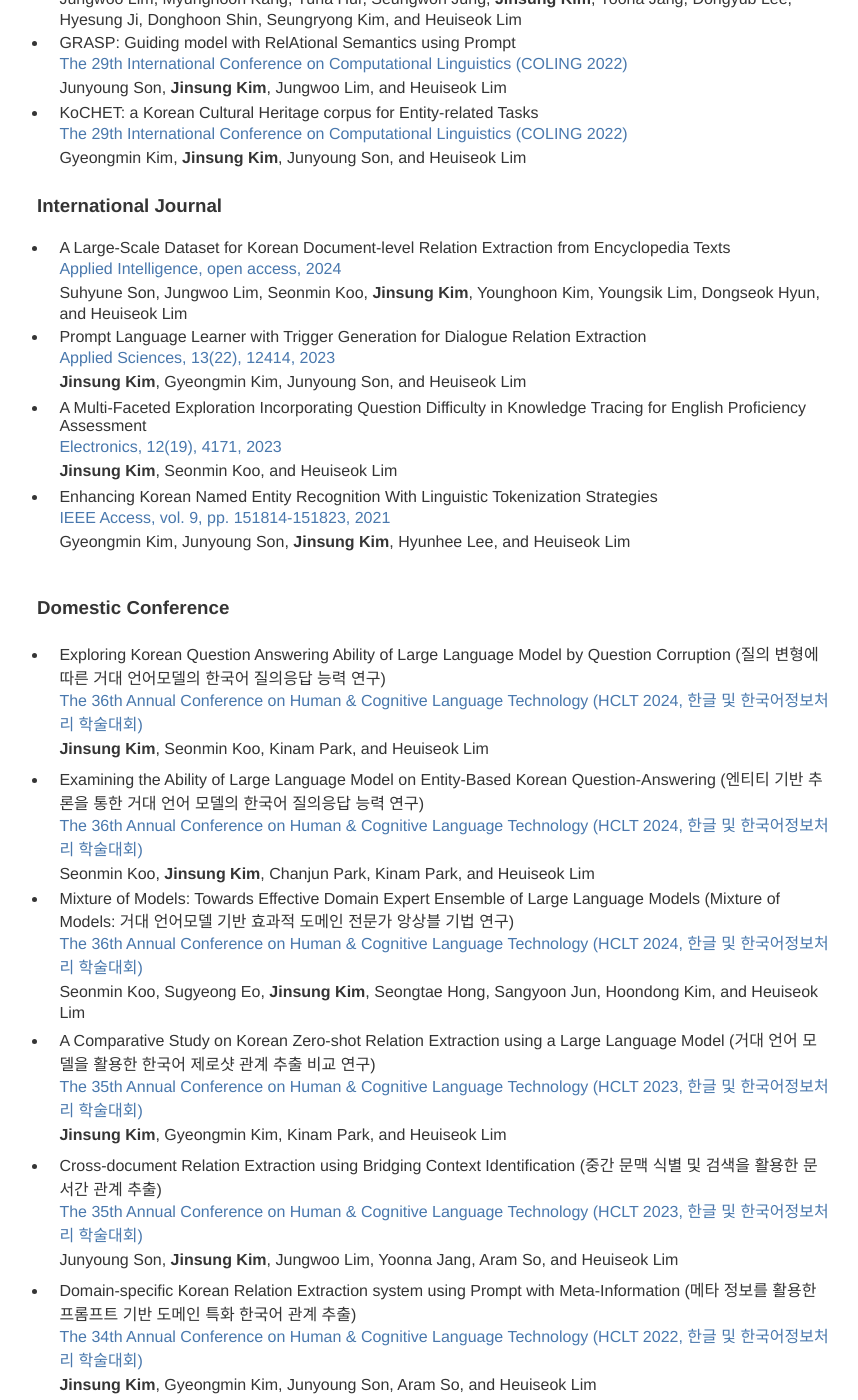
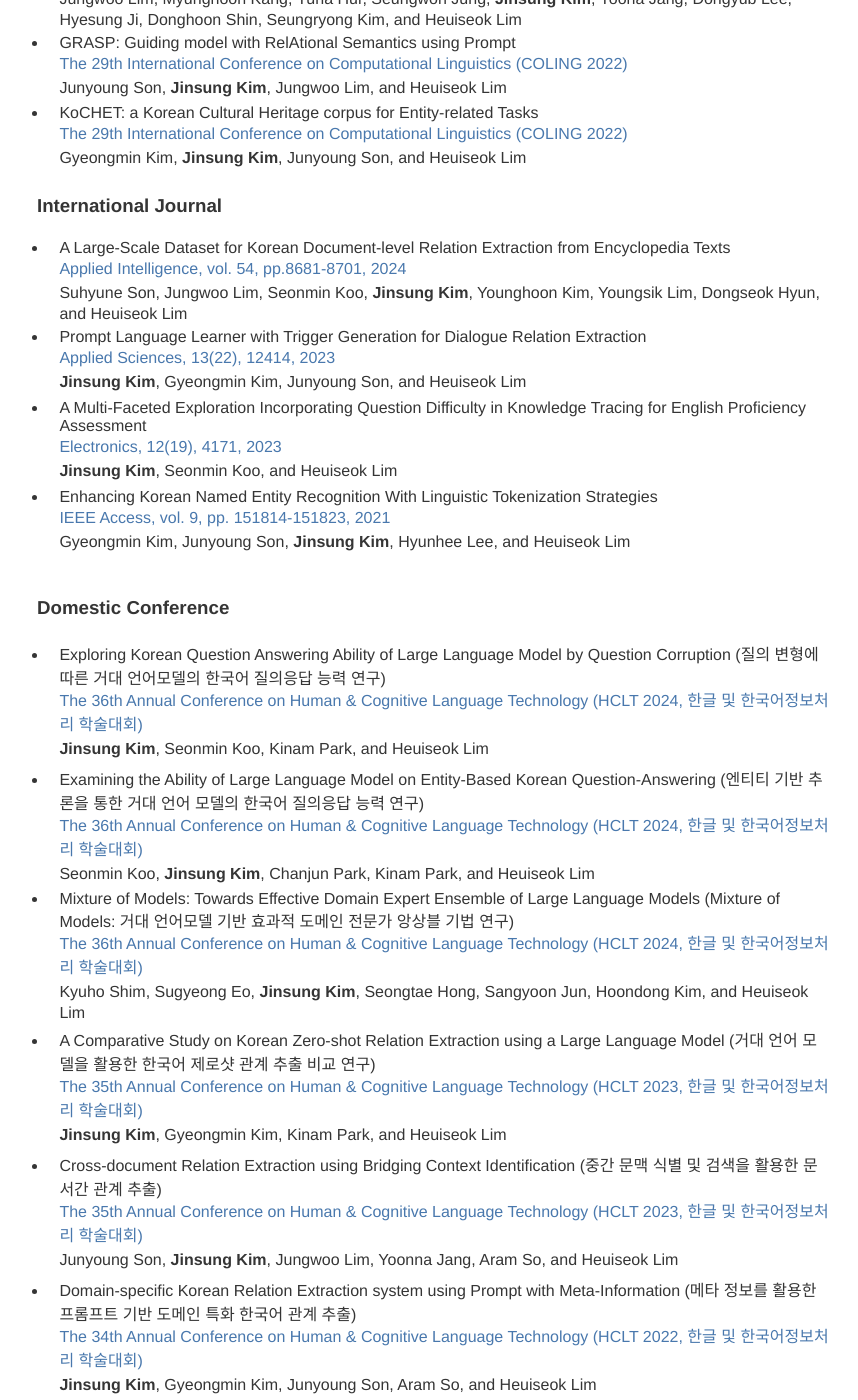
Before and after one commit to jin62304/jin62304.github.io, a Jekyll site: the page built from index.md, in a window 1280 px wide and 1400 px high, scrolled down 2145 px. Shown: the whole window, without its empty margins (203-1061 px from the left). Built offline with Jekyll 4.4.1, drawn with Linux system fonts in a browser that asks for light colours.

Commit message:
updated 241003_2

```diff
--- a/index.md
+++ b/index.md
@@ -89,7 +89,7 @@
 
 ### International Journal
 * A Large-Scale Dataset for Korean Document-level Relation Extraction from Encyclopedia Texts <br/>
-<span style="color:rgb(73, 120, 173)"> Applied Intelligence, open access, 2024 </span> <br/>
+<span style="color:rgb(73, 120, 173)"> Applied Intelligence, vol. 54, pp.8681-8701, 2024 </span> <br/>
 Suhyune Son, Jungwoo Lim, Seonmin Koo, **Jinsung Kim**, Younghoon Kim, Youngsik  Lim, Dongseok Hyun, and Heuiseok Lim
 * Prompt Language Learner with Trigger Generation for Dialogue Relation Extraction <br/>
 <span style="color:rgb(73, 120, 173)"> Applied Sciences, 13(22), 12414, 2023 </span> <br/>
@@ -113,7 +113,7 @@
 Seonmin Koo, **Jinsung Kim**, Chanjun Park, Kinam Park, and Heuiseok Lim
 * Mixture of Models: Towards Effective Domain Expert Ensemble of Large Language Models (Mixture of Models: 거대 언어모델 기반 효과적 도메인 전문가 앙상블 기법 연구)<br/>
 <span style="color:rgb(73, 120, 173)">The 36th Annual Conference on Human & Cognitive Language Technology (HCLT 2024, 한글 및 한국어정보처리 학술대회)</span> <br/>
-Seonmin Koo, Sugyeong Eo, **Jinsung Kim**, Seongtae Hong, Sangyoon Jun, Hoondong Kim, and Heuiseok Lim
+Kyuho Shim, Sugyeong Eo, **Jinsung Kim**, Seongtae Hong, Sangyoon Jun, Hoondong Kim, and Heuiseok Lim
 * A Comparative Study on Korean Zero-shot Relation Extraction using a Large Language Model (거대 언어 모델을 활용한 한국어 제로샷 관계 추출 비교 연구) <br/>
 <span style="color:rgb(73, 120, 173)"> The 35th Annual Conference on Human & Cognitive Language Technology (HCLT 2023, 한글 및 한국어정보처리 학술대회) </span> <br/>
 **Jinsung Kim**, Gyeongmin Kim, Kinam Park, and Heuiseok Lim
```
